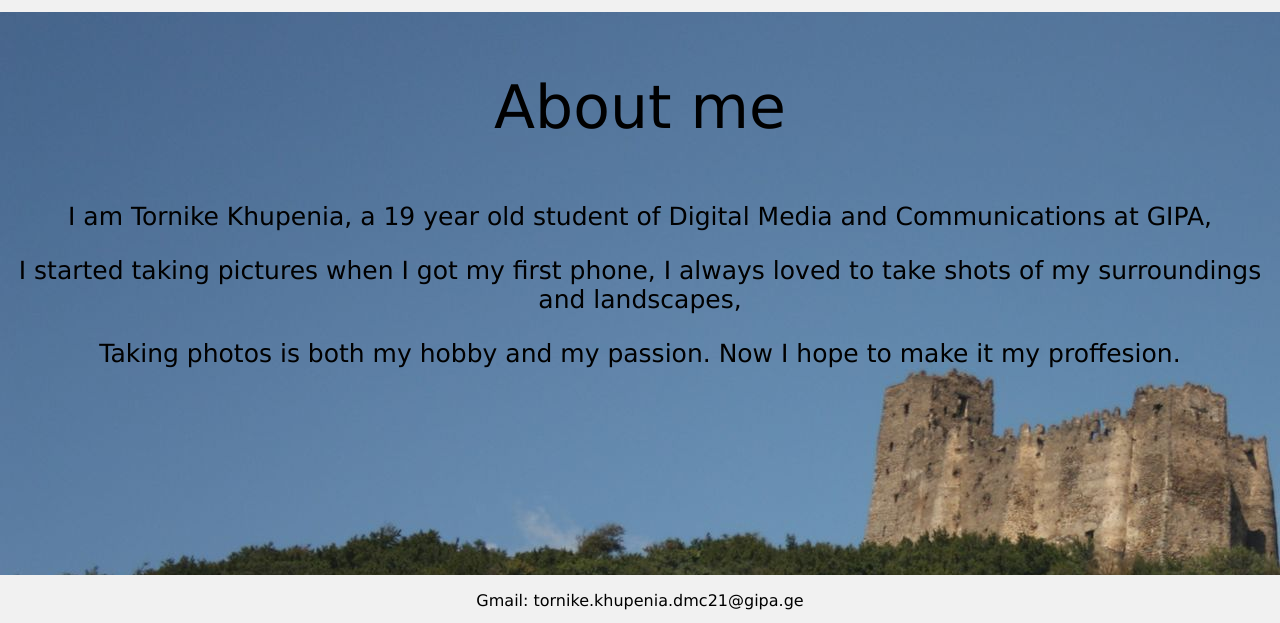
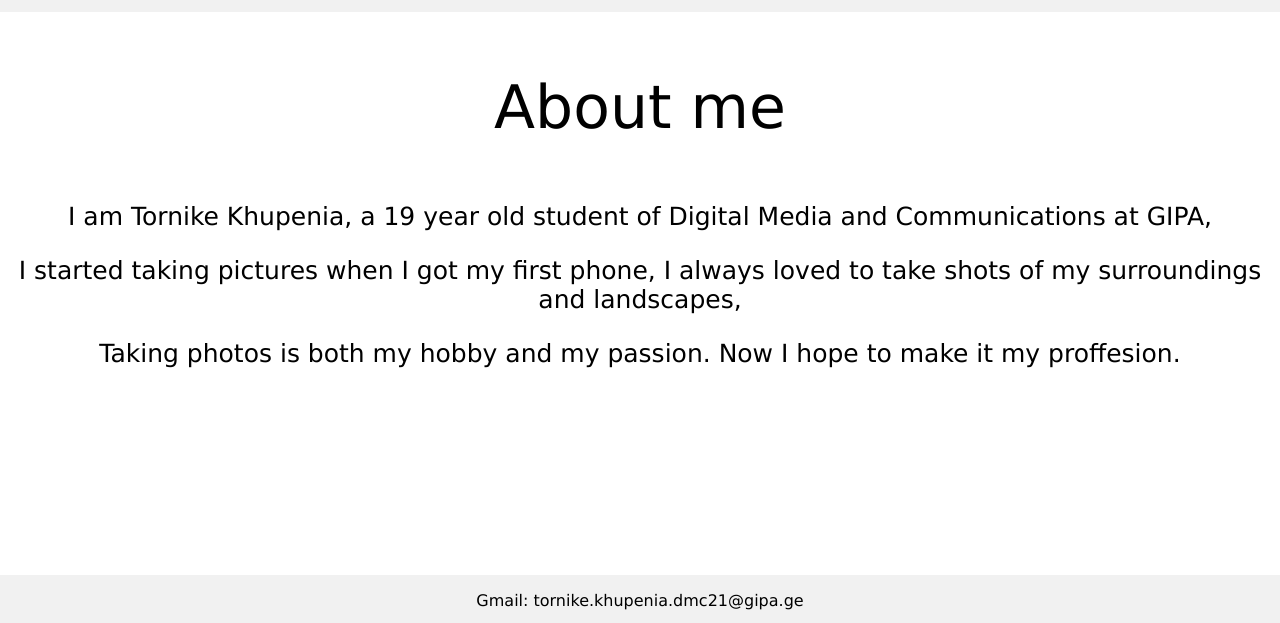
Before and after one commit to Jokonda22/MyPortfolio, a plain HTML site: page tabout.html in a window 1280 px wide. Shown: the part 104-727 px from the top of the page. Drawn offline with Linux system fonts and the light colour scheme.

Commit message:
Update tabout.html

```diff
--- a/tabout.html
+++ b/tabout.html
@@ -9,11 +9,6 @@
     <link rel="stylesheet" href="https://cdnjs.cloudflare.com/ajax/libs/font-awesome/6.2.1/css/all.min.css" />
 </head>
 <body>
-  <style>
-    body {
-        background-image: url(images/1.jpg);
-    }
-</style>
     <script>
         function openNav() {
           document.getElementById("mySidebar").style.width = "250px";
```
